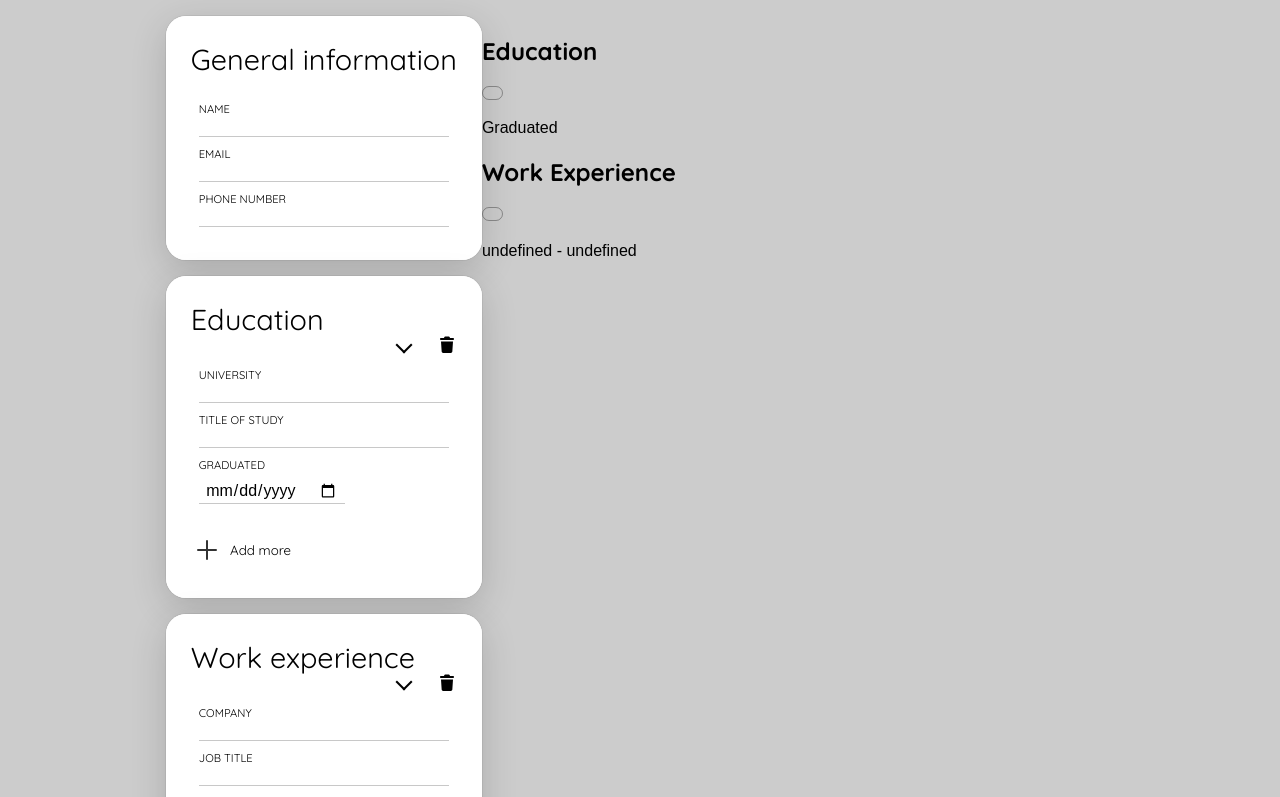
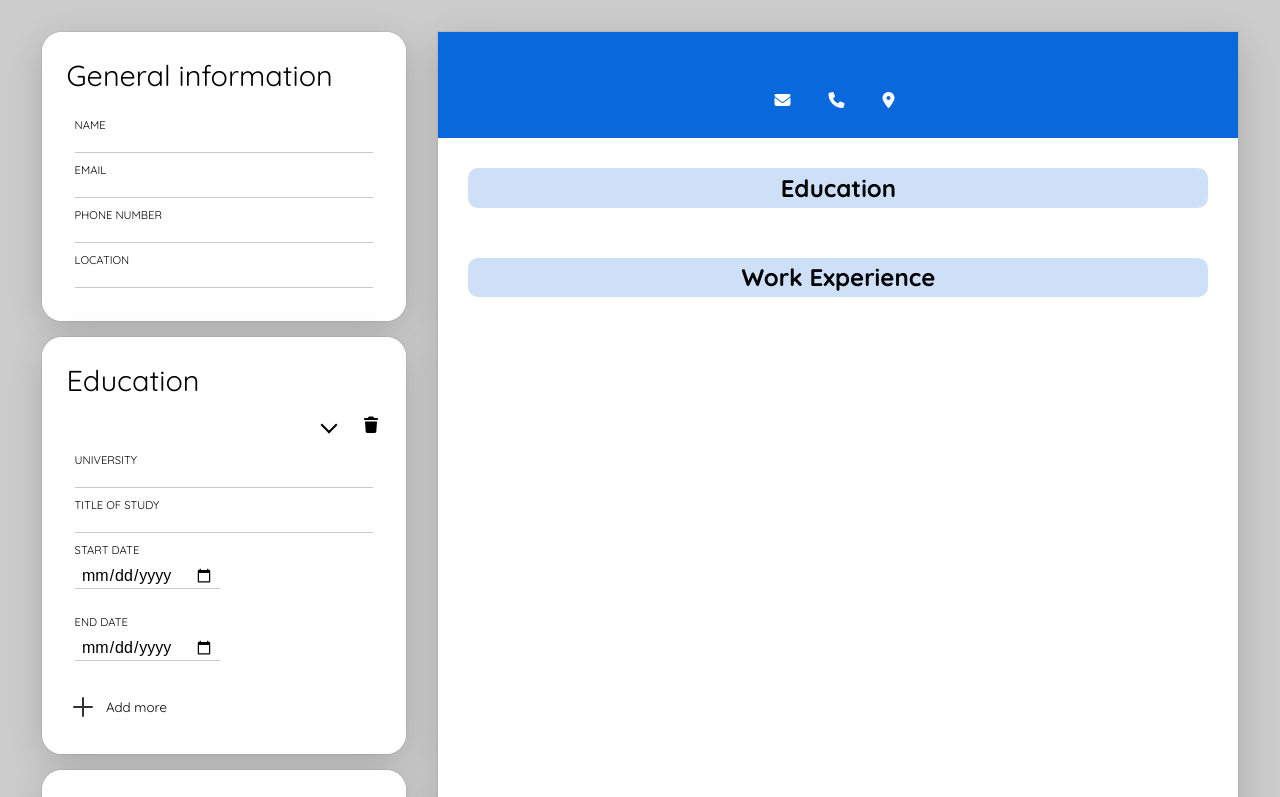
Before and after one commit to lucyleggett/odin-cv-builder, a React (Vite) app: page / in a window 1280 px wide. Shown: the top 797 px of the page. Built offline with nearby package versions, Linux system fonts and the light colour scheme; a web font is replaced by a local one.

Commit message:
Style CV mockup

```diff
--- a/src/App.css
+++ b/src/App.css
@@ -1,7 +1,11 @@
 #root {
-  display: grid;
-  grid-template-columns: 1fr 2fr;
-  padding: 1em;
+  display: flex;
+  justify-content: safe center;
+  padding: 2em;
+  gap: 2em;
+  min-width: 950px;
+  width: 100%;
+  overflow: scroll;
 }
 
 h1,
@@ -17,9 +21,8 @@ button.add {
 form {
   display: flex;
   flex-direction: column;
-  width: clamp(300px, 40%, 500px);
   gap: 1em;
-  width: 100%;
+  width: clamp(350px, 30%, 420px);
 }
 
 fieldset {
@@ -45,6 +48,7 @@ legend {
   float: left;
   padding: 0;
   font-size: 1.8em;
+  margin-bottom: 0.5em;
 }
 
 .title {
@@ -53,13 +57,16 @@ legend {
   grid-template-rows: 1fr;
   justify-items: left;
   align-items: center;
+  padding: 0.3em 0;
 }
 
-h3 {
+form h3 {
+  font-size: 16px;
   width: fit-content;
   padding: 0.25em 0.5em 0.4em 0.5em;
   border-radius: 20px;
   border: 1px solid rgba(0, 0, 0, 0.33);
+  margin: 0;
 }
 
 .input-cluster {
@@ -133,7 +140,6 @@ button.add p {
 
 button.delete {
   width: 20px;
-  height: 100%;
   padding: 0;
   margin-left: 2em;
 }
@@ -231,23 +237,88 @@ button.toggleView .chevron.active.allow-hover:hover {
   --thickness: 3px;
 }
 
-.active {
-  display: hidden;
-}
-/*
-button.submit {
-  font-size: 16px;
-  color: white;
-  background-color: rgb(78, 77, 77);
-  width: fit-content;
-  padding: 0.25em 0.5em 0.4em 0.5em;
-  border-radius: 20px;
-  border: 1px solid rgba(0, 0, 0, 0.33);
-  align-self: center;
-  transition: all 0.3s ease-in-out;
+.cv-mockup {
+  display: flex;
+  flex-direction: column;
+  gap: 30px;
+  flex: 1 1 550px;
+  max-width: 800px;
+  aspect-ratio: 1 / 1.414;
+  background-color: white;
+  box-shadow:
+    rgba(0, 0, 0, 0.16) 0px 10px 36px 0px,
+    rgba(0, 0, 0, 0.06) 0px 0px 0px 1px;
 }
 
-button.submit:hover {
-  transform: translate(1px, -2px);
-  background-color: black;
-} */
+.banner {
+  background-color: rgb(8, 104, 220);
+}
+
+.divider {
+  padding: 0 30px;
+}
+
+.header {
+  padding: 20px 30px 30px 30px;
+}
+
+.divider h2 {
+  text-align: center;
+  margin-top: 0;
+  background-color: rgba(8, 103, 220, 0.201);
+  padding: 0.2em 0;
+  border-radius: 10px;
+}
+
+.general {
+  display: flex;
+  flex-direction: column;
+  width: 100%;
+  text-align: center;
+  color: white;
+}
+
+.general h1 {
+  font-size: 2.5em;
+  margin: 0.5em;
+}
+
+.contact-info {
+  display: flex;
+  justify-content: center;
+  flex-wrap: wrap;
+}
+
+.info {
+  display: flex;
+  align-items: center;
+  gap: 0.5em;
+  margin: 0 15px;
+}
+
+.block {
+  display: flex;
+  flex-direction: column;
+  gap: 1em;
+}
+
+.entry h2,
+.entry h3,
+.entry p {
+  padding: 0;
+  margin: 0;
+}
+
+.education.entry,
+.work.entry {
+  display: grid;
+  grid-template-columns: auto 3fr;
+  gap: 1.5em;
+  align-items: top;
+}
+
+p.description {
+  white-space: pre-wrap;
+  font-size: 14px;
+  font-style: italic;
+}
--- a/src/components/Document.jsx
+++ b/src/components/Document.jsx
@@ -7,8 +7,10 @@ export default function Document({
 }) {
   return (
     <div className="cv-mockup">
-      <div className="header divider">
-        <Block heading="general information" sections={contactSections}></Block>
+      <div className="banner">
+        <div className="header divider">
+          <Block heading="general information" sections={contactSections}></Block>
+        </div>
       </div>
       <div className="education divider">
         <h2>Education</h2>
--- a/src/components/Entry.jsx
+++ b/src/components/Entry.jsx
@@ -1,32 +1,64 @@
+function toYearOnly(date) {
+  return date.slice(0, 4);
+}
+
+function toMonthYear(date) {
+  const year = date.slice(0, 4);
+  const month = date.slice(5, 7);
+
+  return `${month}/${year}`
+}
+
 export default function Entry({ values, heading }) {
-
   if (heading === "general information") {
     return (
-      <div className="entry">
+      <div className="entry general">
         <h1>{values["name"]}</h1>
         <div className="contact-info">
+          <div className="email info">
+            <i className="fa-solid fa-envelope"></i>
             <p>{values["email"]}</p>
+          </div>
+          <div className="phone info">
+            <i className="fa-solid fa-phone"></i>
             <p>{values["phone number"]}</p>
+          </div>
+          <div className="location info">
+            <i className="fa-solid fa-location-dot"></i>
+            <p>{values["location"]}</p>
+          </div>
         </div>
       </div>
     );
   }
   if (heading === "education") {
     return (
-      <div className="entry">
+      <div className="entry education">
+        <p className="date">
+          {values["start date"] && values["end date"]
+            ? `${toYearOnly(values["start date"])} - ${toYearOnly(values["end date"])}`
+            : null}
+        </p>{" "}
+        <div className="details">
           <h3>{values["university"]}</h3>
           <p>{values["title of study"]}</p>
-        <p>Graduated {values["graduated"]}</p>
+        </div>
       </div>
     );
   }
   if (heading === "work experience") {
     return (
-      <div className="entry">
+      <div className="entry work">
+        <p className="date">
+          {values["start date"] && values["end date"]
+            ? `${toMonthYear(values["start date"])} - ${toMonthYear(values["end date"])}`
+            : null}
+        </p>
+        <div className="details">
           <h3>{values["job title"]}</h3>
           <h4>{values["company"]}</h4>
-        <p>{values["key responsibilities"]}</p>
-        <p>{`${values["start date"]} - ${values["end date"]}`}</p>
+          <p className="description">{values["key responsibilities"]}</p>
+        </div>
       </div>
     );
   }
--- a/src/components/Section.jsx
+++ b/src/components/Section.jsx
@@ -14,7 +14,7 @@ export default function Section({
   const [hasLeft, setHasLeft] = useState(true);
 
   const headLabel = inputEleObj.find((el) => el.headLabel)?.label;
-  const title = (headLabel && values[headLabel]) || "Incomplete";
+  const title = (headLabel && values[headLabel]) || "";
 
   const handleButtonClick = () => {
     onShow();
@@ -25,7 +25,7 @@ export default function Section({
     <section {...rest}>
       {canAddSections && (
         <div className="title">
-          {!isActive && <h3>{title}</h3>}
+          {(!isActive && title !== "") && <h3>{title}</h3>}
           <button
             type="button"
             className="toggleView"
--- a/src/utils.js
+++ b/src/utils.js
@@ -10,6 +10,10 @@ export const contactObj = [
   {
     label: "phone number",
     type: "tel",
+  },
+  {
+    label: "location",
+    type: "text",
   },
 ];
 
@@ -24,7 +28,11 @@ export const educationObj = [
     type: "text",
   },
   {
-    label: "graduated",
+    label: "start date",
+    type: "date",
+  },
+  {
+    label: "end date",
     type: "date",
   },
 ];
```
Lines whose indentation alone changed are shown as unchanged.
